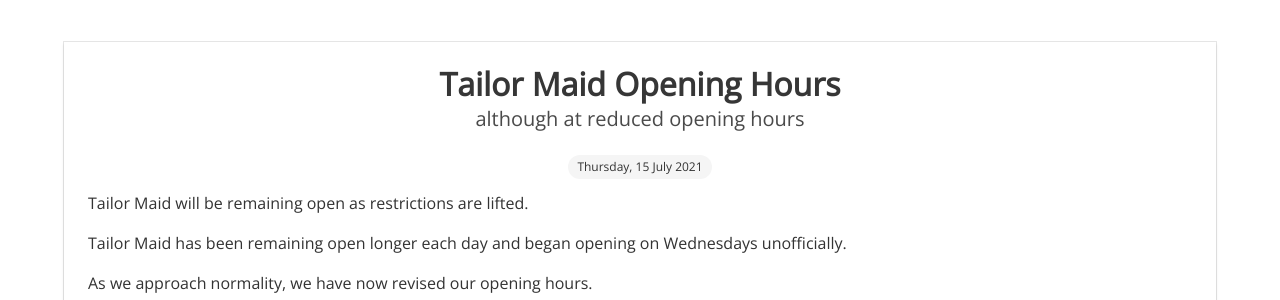
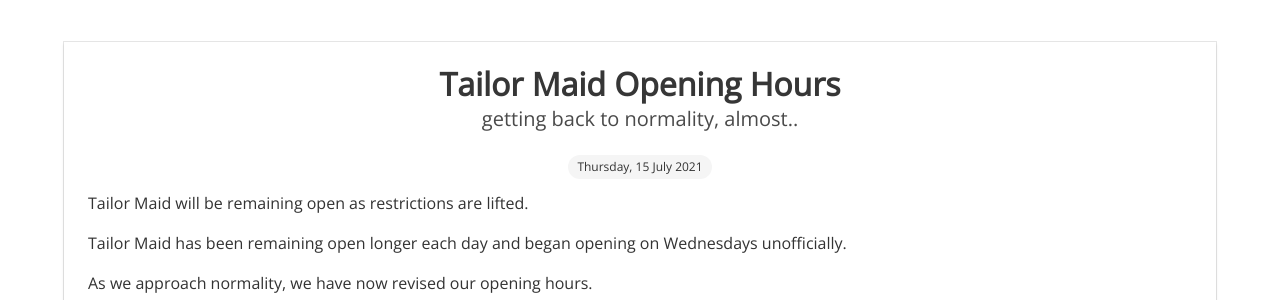
Before and after one commit to tailor-maid/tailormaid.github.io, a Jekyll site: the page built from _pages/covid-19.html, in a window 1280 px wide and 900 px high. Shown: the part 328-628 px from the top of the window. Built offline with Jekyll 4.4.1, drawn with Linux system fonts in a browser that asks for light colours; nearby versions of some CDN libraries.

```diff
--- a/_pages/covid-19.html
+++ b/_pages/covid-19.html
@@ -22,7 +22,7 @@ permalink: /covid-19/
                 <div class="media">
                     <div class="media-content has-text-centered">
                         <p class="title article-title">Tailor Maid Opening Hours</p>
-                        <p class="subtitle article-title">although at reduced opening hours</p>
+                        <p class="subtitle article-title">getting back to normality, almost..</p>
                         <div class="tags level-item">
                             <span class="tag is-rounded">Thursday, 15 July 2021</span>
                         </div>
```
